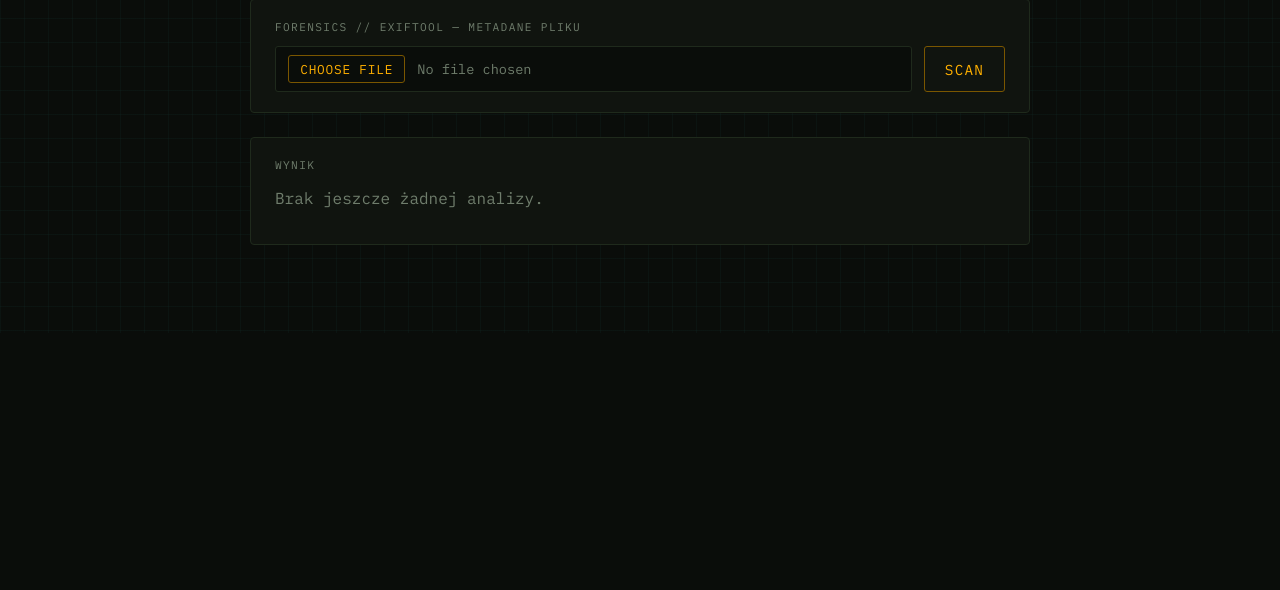
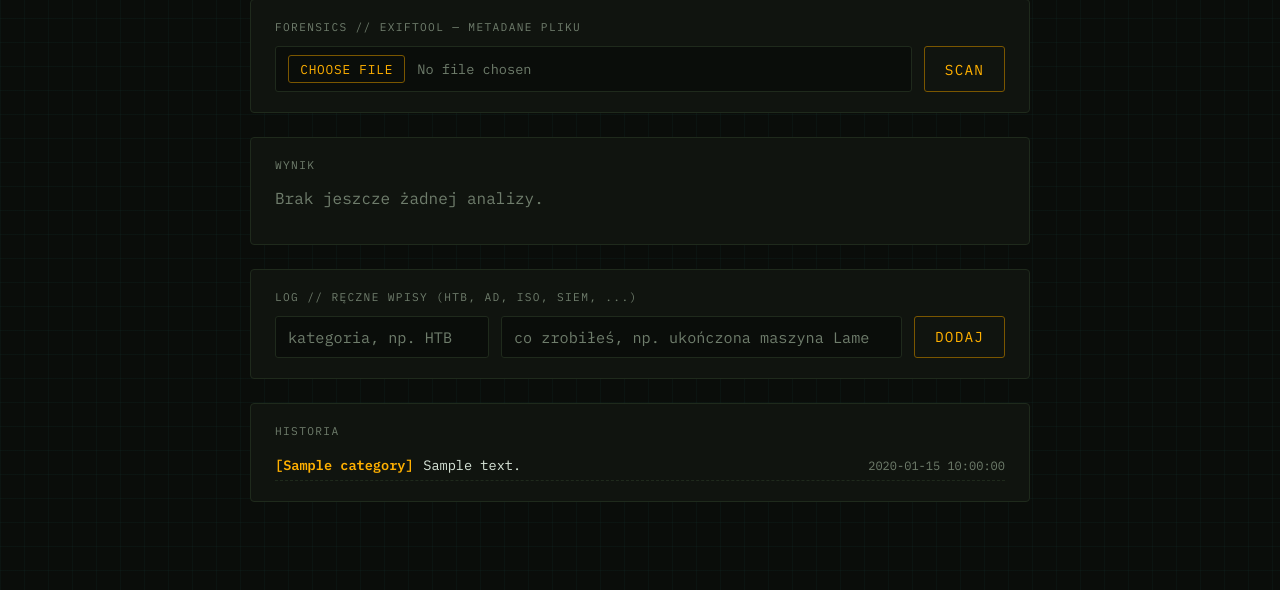
Before and after one commit to SzymekNawrocki/ghostshell, a FastAPI app: template templates/dashboard.html in a window 1280 px wide. Shown: the part 630-1220 px from the top of the page. Before the commit the page ends 961 px from the top, so only its background shows below. Run offline with FastAPI, Linux system fonts and the light colour scheme; the template is opened without the code that fills it: most values are stand-ins (such as "Sample title", 1, 10 or a date in 2020).

Commit message:
feat: add manual log for non-automatable work (PLAN.md step 4)
manual_notes(category, note, created_at) tracks things no tool can run:
finished HTB machines, practiced AD techniques, ISO chapters read, SIEM
setup, etc.

- POST /notes (JSON) and /notes/ui (HTMX) share db.save_manual_note()
- GET / lists existing entries; the same _manual_note_item.html partial
  renders both the initial list (via {% include %} in a loop) and a fresh
  HTMX response, since both pass the row under the same 'note' key
- new entries prepend via hx-swap=afterbegin rather than re-rendering the
  whole list; empty state uses Jinja's for/else instead of a separate check

Co-Authored-By: Claude Sonnet 5 <noreply@anthropic.com>
Claude-Session: https://claude.ai/code/session_01RbqE6FHmDeBuFhK8hN5Z2p

```diff
--- a/main.py
+++ b/main.py
@@ -8,8 +8,8 @@ from fastapi.responses import HTMLResponse
 from fastapi.staticfiles import StaticFiles
 from fastapi.templating import Jinja2Templates
 
-from db import get_connection, init_db, save_osint_scan
-from schemas import SherlockRequest, TheHarvesterRequest
+from db import get_connection, get_manual_notes, init_db, save_manual_note, save_osint_scan
+from schemas import ManualNoteRequest, SherlockRequest, TheHarvesterRequest
 
 app = FastAPI()
 app.mount("/static", StaticFiles(directory="static"), name="static")
@@ -49,7 +49,9 @@ def on_startup():
 
 @app.get("/", response_class=HTMLResponse)
 def dashboard(request: Request):
-    return templates.TemplateResponse(request, "dashboard.html")
+    return templates.TemplateResponse(
+        request, "dashboard.html", {"notes": get_manual_notes()}
+    )
 
 
 @app.get("/health")
@@ -332,3 +334,16 @@ async def submit_exiftool_scan_ui(request: Request, file: UploadFile = File(...)
             {"error": exc.detail, "target": file.filename},
         )
     return templates.TemplateResponse(request, "_exiftool_result.html", result)
+
+
+@app.post("/notes")
+def submit_manual_note(payload: ManualNoteRequest):
+    return save_manual_note(payload.category, payload.note)
+
+
+@app.post("/notes/ui", response_class=HTMLResponse)
+def submit_manual_note_ui(
+    request: Request, category: str = Form(...), note: str = Form(...)
+):
+    saved = save_manual_note(category, note)
+    return templates.TemplateResponse(request, "_manual_note_item.html", {"note": saved})
--- a/schemas.py
+++ b/schemas.py
@@ -7,3 +7,8 @@ class SherlockRequest(BaseModel):
 
 class TheHarvesterRequest(BaseModel):
     domain: str = Field(min_length=1, max_length=253)
+
+
+class ManualNoteRequest(BaseModel):
+    category: str = Field(min_length=1, max_length=50)
+    note: str = Field(min_length=1, max_length=1000)
--- a/static/style.css
+++ b/static/style.css
@@ -230,6 +230,45 @@ body {
   color: var(--cyan);
 }
 
+.log-list {
+  list-style: none;
+  margin: 0;
+  padding: 0;
+  max-height: 320px;
+  overflow-y: auto;
+}
+
+.log-list li {
+  display: flex;
+  align-items: baseline;
+  gap: 0.6rem;
+  padding: 0.4rem 0;
+  border-bottom: 1px dashed var(--border);
+  font-size: 0.85rem;
+}
+
+.note-category {
+  color: var(--amber);
+  font-weight: 600;
+  white-space: nowrap;
+}
+
+.note-text {
+  flex: 1;
+  color: var(--text);
+}
+
+.note-time {
+  color: var(--text-dim);
+  font-size: 0.75rem;
+  white-space: nowrap;
+}
+
+.log-empty {
+  color: var(--text-dim);
+  border-bottom: none !important;
+}
+
 .error-box {
   color: var(--danger);
   border: 1px solid var(--danger);
--- /dev/null
+++ b/templates/_manual_note_item.html
@@ -0,0 +1,5 @@
+<li>
+  <span class="note-category">[{{ note.category }}]</span>
+  <span class="note-text">{{ note.note }}</span>
+  <span class="note-time">{{ note.created_at }}</span>
+</li>
--- a/templates/dashboard.html
+++ b/templates/dashboard.html
@@ -91,6 +91,45 @@
       <div class="panel-label">Wynik</div>
       <p style="color: var(--text-dim);">Brak jeszcze żadnej analizy.</p>
     </div>
+
+    <div class="panel">
+      <div class="panel-label">LOG // ręczne wpisy (HTB, AD, ISO, SIEM, ...)</div>
+      <form
+        class="scan-form"
+        hx-post="/notes/ui"
+        hx-target="#manual-log-list"
+        hx-swap="afterbegin"
+        hx-on::after-request="this.reset()"
+      >
+        <input
+          type="text"
+          name="category"
+          placeholder="kategoria, np. HTB"
+          required
+          autocomplete="off"
+          style="flex: 0 0 140px;"
+        >
+        <input
+          type="text"
+          name="note"
+          placeholder="co zrobiłeś, np. ukończona maszyna Lame"
+          required
+          autocomplete="off"
+        >
+        <button class="btn" type="submit">Dodaj</button>
+      </form>
+    </div>
+
+    <div class="panel">
+      <div class="panel-label">Historia</div>
+      <ul id="manual-log-list" class="log-list">
+        {% for note in notes %}
+        {% include "_manual_note_item.html" %}
+        {% else %}
+        <li class="log-empty">Brak jeszcze żadnych wpisów.</li>
+        {% endfor %}
+      </ul>
+    </div>
   </div>
 </body>
 </html>
```
Also changed, not shown: PLAN.md (+8 -3 lines), db.py (+61 -0 lines).
